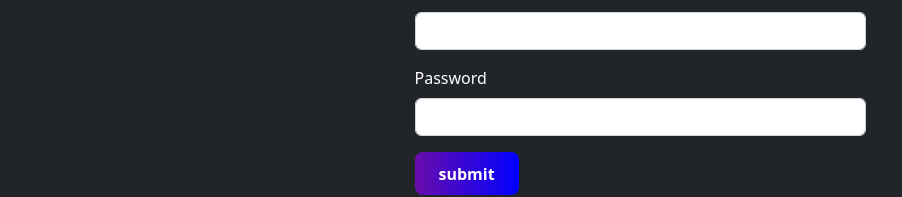
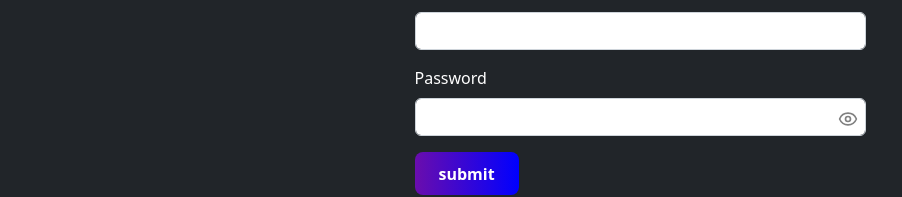
Before and after one commit to Nashmoneiy/tickets, a React (Vite) app: page / in a window 1280 px wide. Shown: the part 272-469 px from the top of the page, without its empty margins (0-902 px from the left). Built offline with nearby package versions, Linux system fonts and the light colour scheme.

Commit message:
initial commit

```diff
--- a/package.json
+++ b/package.json
@@ -13,6 +13,7 @@
     "bootstrap": "^5.2.3",
     "bootstrap-icons": "^1.13.1",
     "framer-motion": "^12.19.2",
+    "lucide-react": "^0.524.0",
     "react": "^18.2.0",
     "react-dom": "^18.2.0",
     "react-router-dom": "^7.6.2",
--- a/src/components/frontend/Login.jsx
+++ b/src/components/frontend/Login.jsx
@@ -3,8 +3,15 @@ import axios from "axios";
 import { useState } from "react";
 import { useNavigate } from "react-router-dom";
 import { Link } from "react-router-dom";
+import { Eye, EyeOff } from "lucide-react";
 
 const Login = () => {
+  const [showPassword, setShowPassword] = useState(false);
+
+  const togglePassword = () => {
+    setShowPassword((prev) => !prev);
+  };
+
   const [loading, setLoading] = useState(false);
   const navigate = useNavigate();
   const [InputErrorList, setInputErrorList] = useState({});
@@ -13,6 +20,7 @@ const Login = () => {
     email: "",
     password: "",
   });
+
   const handleInput = (e) => {
     const { name, value } = e.target;
 
@@ -109,16 +117,30 @@ const Login = () => {
                 />
                 <span className="text-danger">{InputErrorList.email}</span>
               </div>
-              <div className="mb-3">
+
+              <div className="mb-3 position-relative">
                 <label className="form-label">Password</label>
                 <input
-                  type="password"
+                  type={showPassword ? "text" : "password"}
                   name="password"
                   onChange={handleInput}
                   value={loginInput.password}
-                  className="form-control"
+                  className="form-control pe-5"
                   id="exampleInputPassword1"
                 />
+                <button
+                  type="button"
+                  onClick={togglePassword}
+                  className="btn position-absolute top-50 mt-3 end-0 translate-middle-y me-2 p-0 border-0 bg-transparent"
+                  style={{ outline: "none", boxShadow: "none" }}
+                  tabIndex={-1}
+                >
+                  {showPassword ? (
+                    <EyeOff size={20} color="gray" />
+                  ) : (
+                    <Eye size={20} color="gray" />
+                  )}
+                </button>
                 <span className="text-danger">{InputErrorList.password}</span>
               </div>
 
--- a/src/components/frontend/Register.jsx
+++ b/src/components/frontend/Register.jsx
@@ -3,8 +3,14 @@ import { useState } from "react";
 import axios from "axios";
 import { Link } from "react-router-dom";
 import { useNavigate } from "react-router-dom";
+import { Eye, EyeOff } from "lucide-react";
 
 const Register = () => {
+  const [showPassword, setShowPassword] = useState(false);
+
+  const togglePassword = () => {
+    setShowPassword((prev) => !prev);
+  };
   const navigate = useNavigate();
   const [loading, setLoading] = useState(false);
   const [InputErrorList, setInputErrorList] = useState({});
@@ -123,15 +129,29 @@ const Register = () => {
                 <span className="text-danger">{InputErrorList.email}</span>
               </div>
 
-              <div className="mb-3">
+              <div className="mb-3 position-relative">
                 <label className="form-label">Password</label>
                 <input
-                  type="password"
-                  className="form-control"
+                  type={showPassword ? "text" : "password"}
                   name="password"
                   onChange={handleInput}
                   value={registerInput.password}
+                  className="form-control pe-5"
+                  id="exampleInputPassword1"
                 />
+                <button
+                  type="button"
+                  onClick={togglePassword}
+                  className="btn position-absolute top-50 end-0 translate-middle-y me-2 p-0 border-0 bg-transparent mt-3"
+                  style={{ outline: "none", boxShadow: "none" }}
+                  tabIndex={-1}
+                >
+                  {showPassword ? (
+                    <EyeOff size={20} color="gray" />
+                  ) : (
+                    <Eye size={20} color="gray" />
+                  )}
+                </button>
                 <span className="text-danger">{InputErrorList.password}</span>
               </div>
 
```
Also changed, not shown: 1 other file (tests, documents, lock files or other folders).
